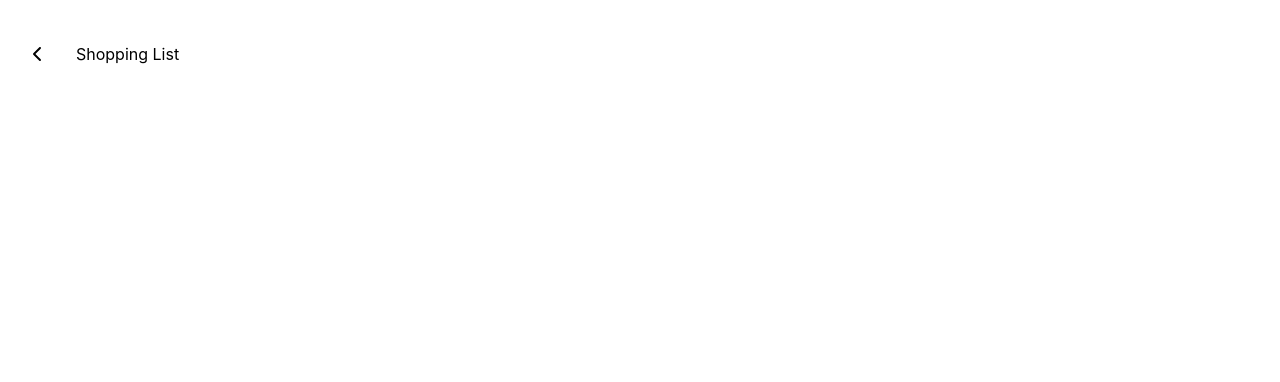
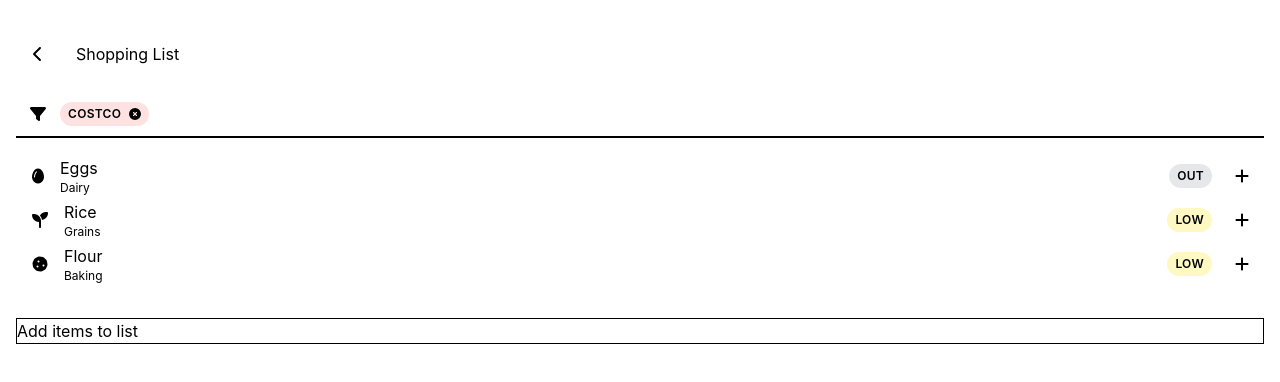
Before and after one commit to abigailhartnett/bitesize-app, a React (Create React App) app: page /shopping-list in a window 1280 px wide. Shown: the top 382 px of the page. Built offline with nearby package versions, Linux system fonts and the light colour scheme.

Commit message:
set up shopping list

```diff
--- a/src/components/Filter.js
+++ b/src/components/Filter.js
@@ -19,6 +19,10 @@ const Filter = ({ filterBy }) => {
 					<Tag label="dinner" type="close" />
 					<Tag label="cook time: < 30min" type="close" />
 				</div>
+			) : filterBy === "store" ? (
+				<div className="flex gap-2">
+					<Tag label="Costco" type="close" />
+				</div>
 			) : (
 				""
 			)}
--- /dev/null
+++ b/src/components/ShoppingList.js
@@ -0,0 +1,28 @@
+import React from "react";
+import { pantry } from "../data/pantry";
+import PantryItem from "./PantryItem";
+
+const ShoppingList = () => {
+	const pantryItems = pantry.map((item) => {
+		return (
+			item.onList && (
+				<PantryItem
+					icon={item.icon}
+					name={item.name}
+					aisle={item.aisle}
+					status={item.status}
+				/>
+			)
+		);
+	});
+
+	return (
+		<div>
+			<div className="border-solid border-black border-2 border-b-0 border-x-0 pt-4">
+				{pantryItems}
+			</div>
+		</div>
+	);
+};
+
+export default ShoppingList;
--- a/src/components/Sort.js
+++ b/src/components/Sort.js
@@ -21,7 +21,7 @@ const Sort = ({ sortType, data }) => {
 						</option>
 					</select>
 				</div>
-			) : (
+			) : sortType === "Recipes" ? (
 				<div className="flex items-center gap-2 font-semibold">
 					<label for="sort" className="text-xs">
 						Sort by
@@ -38,6 +38,8 @@ const Sort = ({ sortType, data }) => {
 						</option>
 					</select>
 				</div>
+			) : (
+				""
 			)}
 		</div>
 	);
--- /dev/null
+++ b/src/components/buttons/Button.js
@@ -0,0 +1,11 @@
+import React from "react";
+
+const Button = ({ text, onClick }) => {
+	return (
+		<div className="border border-solid border-black">
+			<button onClick={onClick}>{text}</button>
+		</div>
+	);
+};
+
+export default Button;
--- a/src/data/pantry.js
+++ b/src/data/pantry.js
@@ -5,6 +5,7 @@ export const pantry = [
 		aisle: "Bakery",
 		status: "in stock",
 		expiration: "12-01-2021",
+		onList: false,
 	},
 	{
 		name: "Milk",
@@ -12,6 +13,7 @@ export const pantry = [
 		aisle: "Dairy",
 		status: "in stock",
 		expiration: "12-13-2021",
+		onList: false,
 	},
 	{
 		name: "Eggs",
@@ -19,6 +21,7 @@ export const pantry = [
 		aisle: "Dairy",
 		status: "out",
 		expiration: "05-01-2021",
+		onList: true,
 	},
 	{
 		name: "Rice",
@@ -26,6 +29,7 @@ export const pantry = [
 		aisle: "Grains",
 		status: "low",
 		expiration: "08-01-2021",
+		onList: true,
 	},
 	{
 		name: "Sugar",
@@ -33,6 +37,7 @@ export const pantry = [
 		aisle: "Baking",
 		status: "in stock",
 		expiration: "04-01-2021",
+		onList: false,
 	},
 	{
 		name: "Flour",
@@ -40,6 +45,7 @@ export const pantry = [
 		aisle: "Baking",
 		status: "low",
 		expiration: "06-01-2021",
+		onList: true,
 	},
 	{
 		name: "Salt",
@@ -47,6 +53,7 @@ export const pantry = [
 		aisle: "Spices",
 		status: "in stock",
 		expiration: "12-01-2021",
+		onList: false,
 	},
 	{
 		name: "Olive Oil",
@@ -54,6 +61,7 @@ export const pantry = [
 		aisle: "Condiments",
 		status: "in stock",
 		expiration: "07-01-2021",
+		onList: false,
 	},
 	{
 		name: "Canned Tomatoes",
@@ -61,6 +69,7 @@ export const pantry = [
 		aisle: "Canned Goods",
 		status: "in stock",
 		expiration: "01-01-2022",
+		onList: false,
 	},
 	{
 		name: "Pasta",
@@ -68,6 +77,7 @@ export const pantry = [
 		aisle: "Pasta",
 		status: "in stock",
 		expiration: "02-01-2022",
+		onList: false,
 	},
 	{
 		name: "Coffee",
@@ -75,6 +85,7 @@ export const pantry = [
 		aisle: "Beverages",
 		status: "in stock",
 		expiration: "09-01-2021",
+		onList: false,
 	},
 	{
 		name: "Tea",
@@ -82,5 +93,6 @@ export const pantry = [
 		aisle: "Beverages",
 		status: "in stock",
 		expiration: "10-01-2021",
+		onList: false,
 	},
 ];
--- a/src/data/recipes.js
+++ b/src/data/recipes.js
@@ -8,6 +8,7 @@ export const recipes = [
 		link: "/recipes/1",
 		lastCooked: "2021-09-01",
 		servings: "4",
+		planned: true,
 		steps: [
 			{
 				id: "1",
--- a/src/pages/home.js
+++ b/src/pages/home.js
@@ -5,10 +5,10 @@ const HomePage = () => {
 	return (
 		<div>
 			<h1 className="text-center text-xl font-bold">BiteSize App</h1>
-			<BigButton text="Meal Plan" link="/meal-plan" />
-			<BigButton text="Pantry" link="/pantry" />
 			<BigButton text="Recipe Box" link="/recipe-box" />
 			<BigButton text="Shopping List" link="/shopping-list" />
+			<BigButton text="Pantry" link="/pantry" />
+			<BigButton text="Meal Plan" link="/meal-plan" />
 		</div>
 	);
 };
--- a/src/pages/shoppingList.js
+++ b/src/pages/shoppingList.js
@@ -1,8 +1,23 @@
 import React from "react";
 import Nav from "../components/Nav";
+import Sort from "../components/Sort";
+import Filter from "../components/Filter";
+import ShoppingList from "../components/ShoppingList";
+import Footer from "../components/Footer";
+import Button from "../components/buttons/Button";
 
 const ShoppingListPage = () => {
-	return <Nav pageTitle="Shopping List" />;
+	return (
+		<div>
+			<Nav pageTitle="Shopping List" />
+			<Filter filterBy="store" />
+			<ShoppingList />
+			<div className="pt-8">
+				<Button text="Add items to list" />
+			</div>
+			{/* <Footer searchPlaceholder="Search shopping list" /> */}
+		</div>
+	);
 };
 
 export default ShoppingListPage;
```
